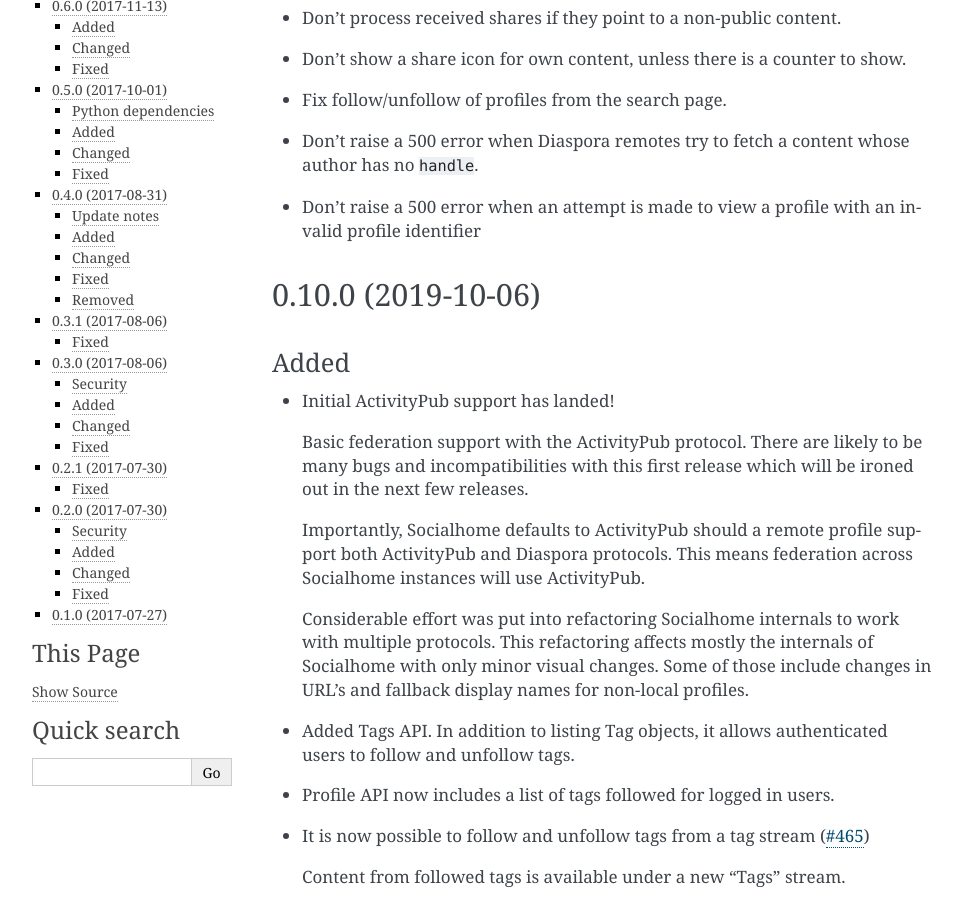
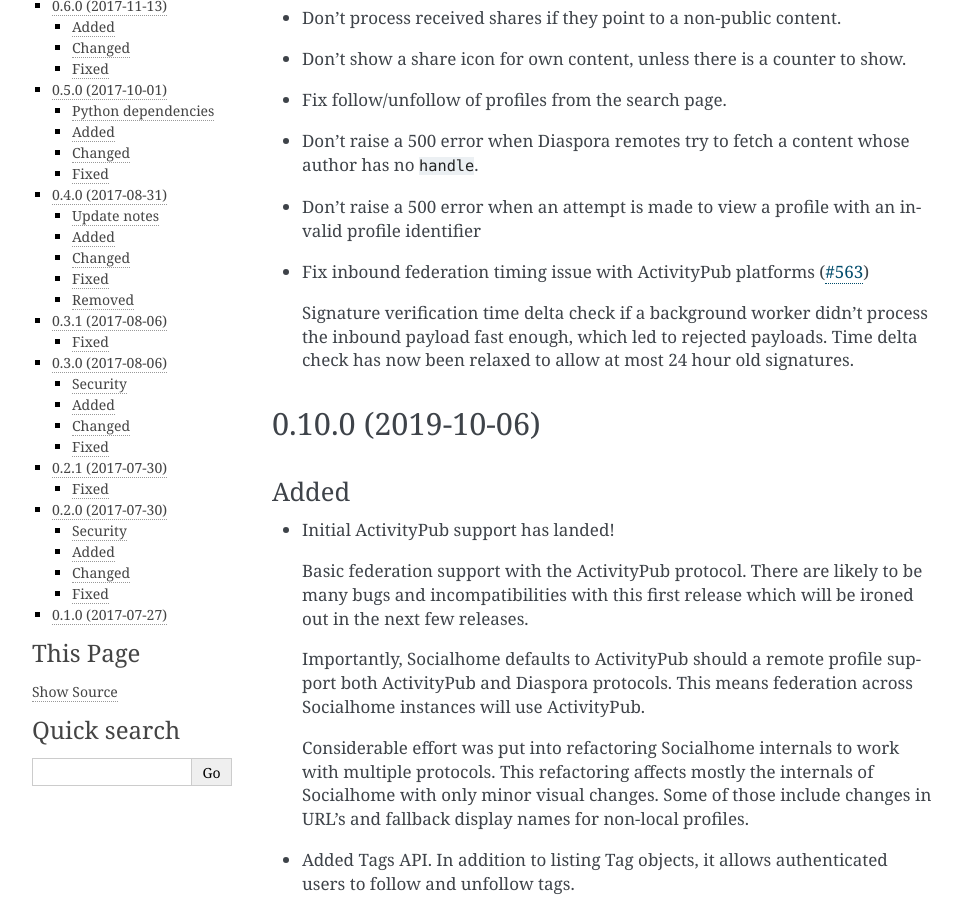
Before and after one commit to jaywink/socialhome, a Sphinx documentation site: the page built from docs/changelog.rst, in a window 1280 px wide and 900 px high, scrolled down 729 px. Shown: the whole window, without its empty margins (148-1109 px from the left). Built offline with Sphinx 7.4.7, drawn with Linux system fonts in a browser that asks for light colours.

Commit message:
Fix inbound federation timing issue with ActivityPub platforms
Signature verification time delta check if a background worker didn't
process the inbound payload fast enough, which led to rejected payloads.
Time delta check has now been relaxed to allow at most 24 hour old
signatures.

Closes #563

```diff
--- a/docs/changelog.rst
+++ b/docs/changelog.rst
@@ -42,6 +42,12 @@
 
 * Don't raise a 500 error when an attempt is made to view a profile with an invalid
   profile identifier
+
+* Fix inbound federation timing issue with ActivityPub platforms (`#563 <https://git.feneas.org/socialhome/socialhome/issues/563>`_)
+
+  Signature verification time delta check if a background worker didn't process the
+  inbound payload fast enough, which led to rejected payloads. Time delta check has
+  now been relaxed to allow at most 24 hour old signatures.
 
 0.10.0 (2019-10-06)
 -------------------
```
Also changed, not shown: 3 other files.
